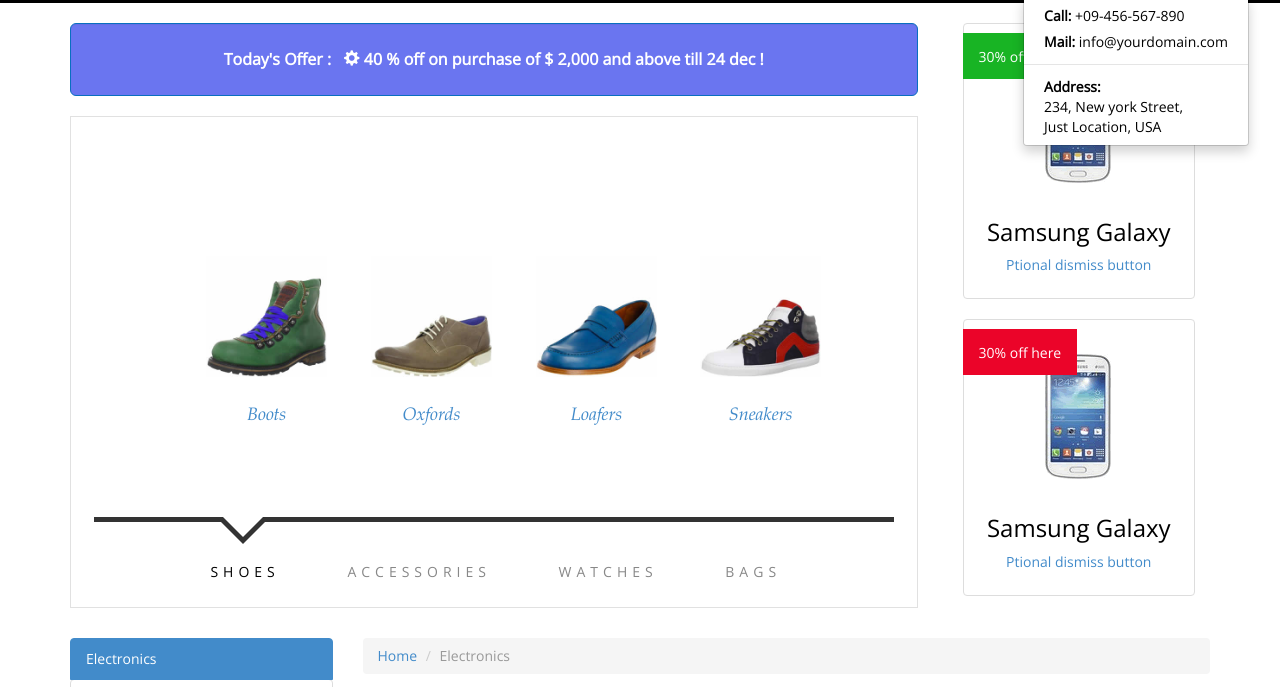
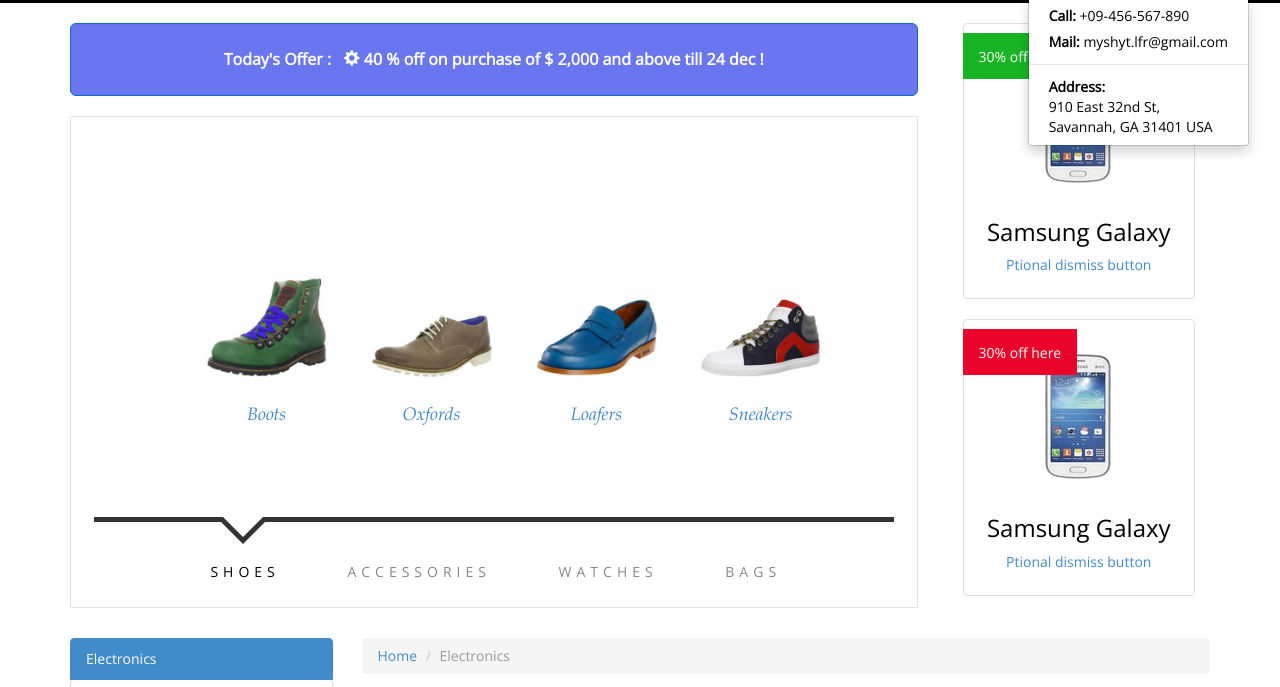
Before and after one commit to myshytsite/myshytsite.github.io, a plain HTML site: page index.html in a window 1280 px wide. Both pictures are taken after a click on the link "24x7 Support". Shown: the part 54-741 px from the top of the page. Drawn offline with nearby package versions, Linux system fonts and the light colour scheme.

Commit message:
Initial commit

```diff
--- a/index.html
+++ b/index.html
@@ -44,12 +44,12 @@
                         <a href="#" class="dropdown-toggle" data-toggle="dropdown">24x7 Support <b class="caret"></b></a>
                         <ul class="dropdown-menu">
                             <li><a href="#"><strong>Call: </strong>+09-456-567-890</a></li>
-                            <li><a href="#"><strong>Mail: </strong>info@yourdomain.com</a></li>
+                            <li><a href="#"><strong>Mail: </strong>myshyt.lfr@gmail.com</a></li>
                             <li class="divider"></li>
                             <li><a href="#"><strong>Address: </strong>
                                 <div>
-                                    234, New york Street,<br />
-                                    Just Location, USA
+                                    910 East 32nd St,<br />
+                                    Savannah, GA 31401 USA
                                 </div>
                             </a></li>
                         </ul>
```
